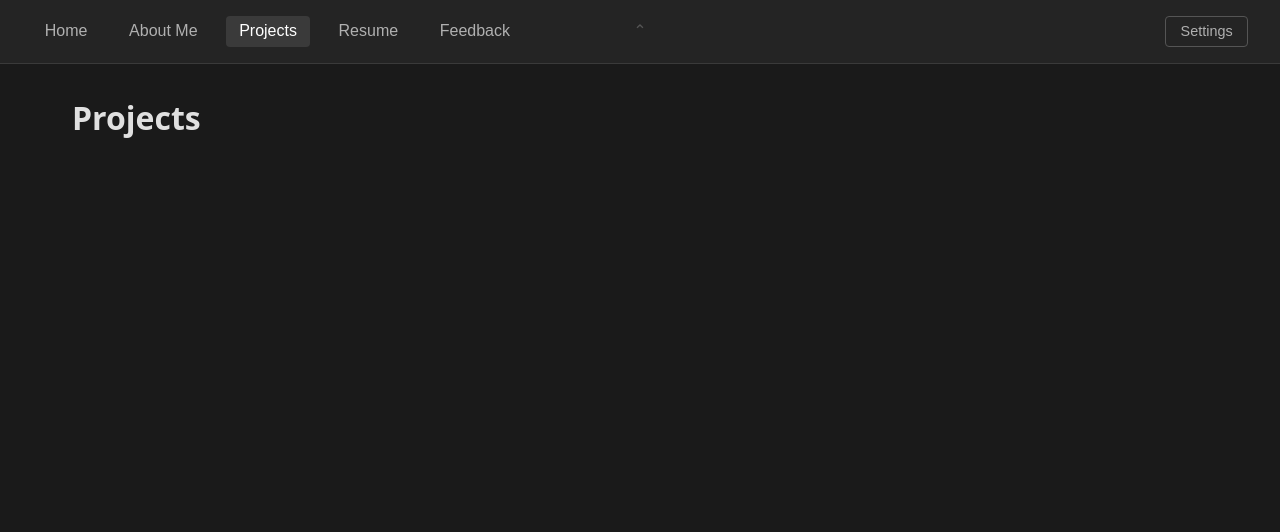
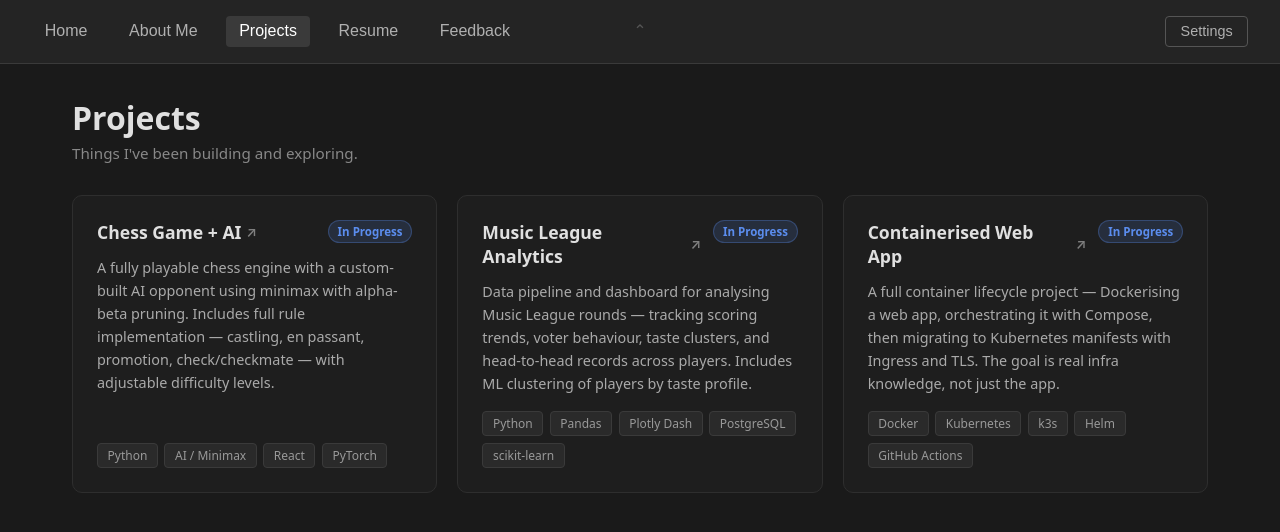
Before and after one commit to khylecalimlim/personal_website, an Angular app in the folder my-website-Angular/: page /projects in a window 1280 px wide. Shown: the top 532 px of the page. Built offline with nearby package versions, Linux system fonts and the light colour scheme; a web font is replaced by a local one.

Commit message:
Add project cards to Projects page

```diff
--- a/my-website-Angular/src/app/projects/projects.component.html
+++ b/my-website-Angular/src/app/projects/projects.component.html
@@ -1,3 +1,70 @@
 <div class="page">
   <h1>Projects</h1>
+  <p class="subtitle">Things I've been building and exploring.</p>
+
+  <div class="projects-grid">
+
+    <div class="project-card">
+      <div class="card-header">
+        <a href="#" class="project-title" target="_blank" rel="noopener">
+          Chess Game + AI
+          <span class="link-icon">↗</span>
+        </a>
+        <span class="status wip">In Progress</span>
+      </div>
+      <p class="description">
+        A fully playable chess engine with a custom-built AI opponent using minimax with alpha-beta pruning.
+        Includes full rule implementation — castling, en passant, promotion, check/checkmate — with adjustable difficulty levels.
+      </p>
+      <div class="tags">
+        <span class="tag">Python</span>
+        <span class="tag">AI / Minimax</span>
+        <span class="tag">React</span>
+        <span class="tag">PyTorch</span>
+      </div>
+    </div>
+
+    <div class="project-card">
+      <div class="card-header">
+        <a href="#" class="project-title" target="_blank" rel="noopener">
+          Music League Analytics
+          <span class="link-icon">↗</span>
+        </a>
+        <span class="status wip">In Progress</span>
+      </div>
+      <p class="description">
+        Data pipeline and dashboard for analysing Music League rounds — tracking scoring trends, voter behaviour,
+        taste clusters, and head-to-head records across players. Includes ML clustering of players by taste profile.
+      </p>
+      <div class="tags">
+        <span class="tag">Python</span>
+        <span class="tag">Pandas</span>
+        <span class="tag">Plotly Dash</span>
+        <span class="tag">PostgreSQL</span>
+        <span class="tag">scikit-learn</span>
+      </div>
+    </div>
+
+    <div class="project-card">
+      <div class="card-header">
+        <a href="#" class="project-title" target="_blank" rel="noopener">
+          Containerised Web App
+          <span class="link-icon">↗</span>
+        </a>
+        <span class="status wip">In Progress</span>
+      </div>
+      <p class="description">
+        A full container lifecycle project — Dockerising a web app, orchestrating it with Compose, then migrating to
+        Kubernetes manifests with Ingress and TLS. The goal is real infra knowledge, not just the app.
+      </p>
+      <div class="tags">
+        <span class="tag">Docker</span>
+        <span class="tag">Kubernetes</span>
+        <span class="tag">k3s</span>
+        <span class="tag">Helm</span>
+        <span class="tag">GitHub Actions</span>
+      </div>
+    </div>
+
+  </div>
 </div>
--- a/my-website-Angular/src/app/projects/projects.component.scss
+++ b/my-website-Angular/src/app/projects/projects.component.scss
@@ -0,0 +1,103 @@
+.subtitle {
+  color: #888;
+  margin-top: 0.25rem;
+  margin-bottom: 2rem;
+  font-size: 0.95rem;
+}
+
+.projects-grid {
+  display: grid;
+  grid-template-columns: repeat(auto-fill, minmax(320px, 1fr));
+  gap: 1.25rem;
+}
+
+.project-card {
+  background-color: #1e1e1e;
+  border: 1px solid #2e2e2e;
+  border-radius: 10px;
+  padding: 1.5rem;
+  display: flex;
+  flex-direction: column;
+  gap: 0.75rem;
+  transition: border-color 0.2s;
+
+  &:hover {
+    border-color: #4a4a4a;
+  }
+}
+
+.card-header {
+  display: flex;
+  align-items: flex-start;
+  justify-content: space-between;
+  gap: 0.75rem;
+}
+
+.project-title {
+  font-size: 1.1rem;
+  font-weight: 600;
+  color: inherit;
+  text-decoration: none;
+  display: flex;
+  align-items: center;
+  gap: 0.3rem;
+  transition: color 0.2s;
+
+  &:hover {
+    color: #5b8dee;
+  }
+
+  .link-icon {
+    font-size: 0.85rem;
+    opacity: 0.5;
+    transition: opacity 0.2s;
+  }
+
+  &:hover .link-icon {
+    opacity: 1;
+  }
+}
+
+.status {
+  font-size: 0.72rem;
+  font-weight: 600;
+  padding: 0.2rem 0.55rem;
+  border-radius: 999px;
+  white-space: nowrap;
+  flex-shrink: 0;
+
+  &.wip {
+    background-color: rgba(91, 141, 238, 0.15);
+    color: #5b8dee;
+    border: 1px solid rgba(91, 141, 238, 0.3);
+  }
+
+  &.complete {
+    background-color: rgba(91, 224, 92, 0.12);
+    color: #5be05c;
+    border: 1px solid rgba(91, 224, 92, 0.25);
+  }
+}
+
+.description {
+  font-size: 0.9rem;
+  color: #aaa;
+  line-height: 1.6;
+  flex: 1;
+}
+
+.tags {
+  display: flex;
+  flex-wrap: wrap;
+  gap: 0.4rem;
+  margin-top: 0.25rem;
+}
+
+.tag {
+  font-size: 0.75rem;
+  padding: 0.2rem 0.6rem;
+  background-color: #2a2a2a;
+  border: 1px solid #3a3a3a;
+  border-radius: 4px;
+  color: #999;
+}
```
